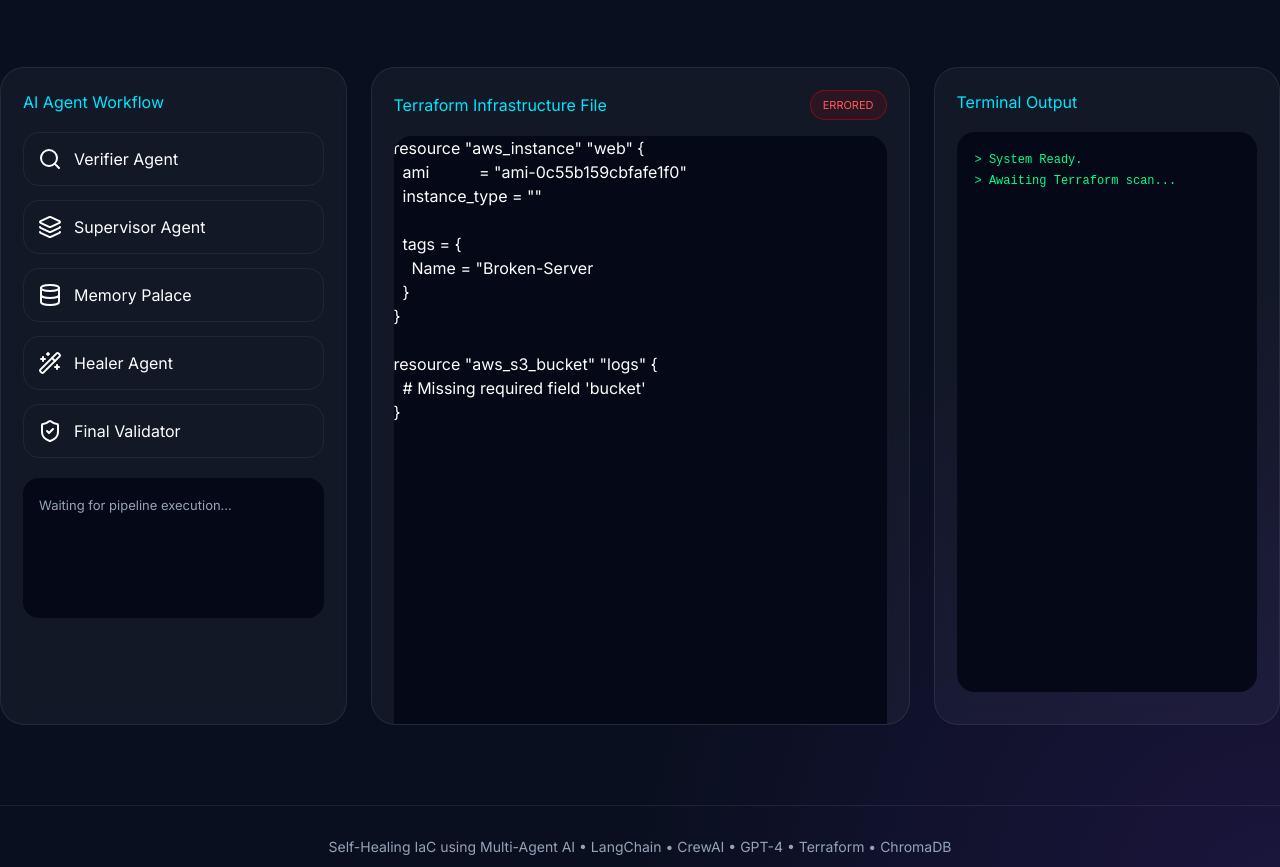
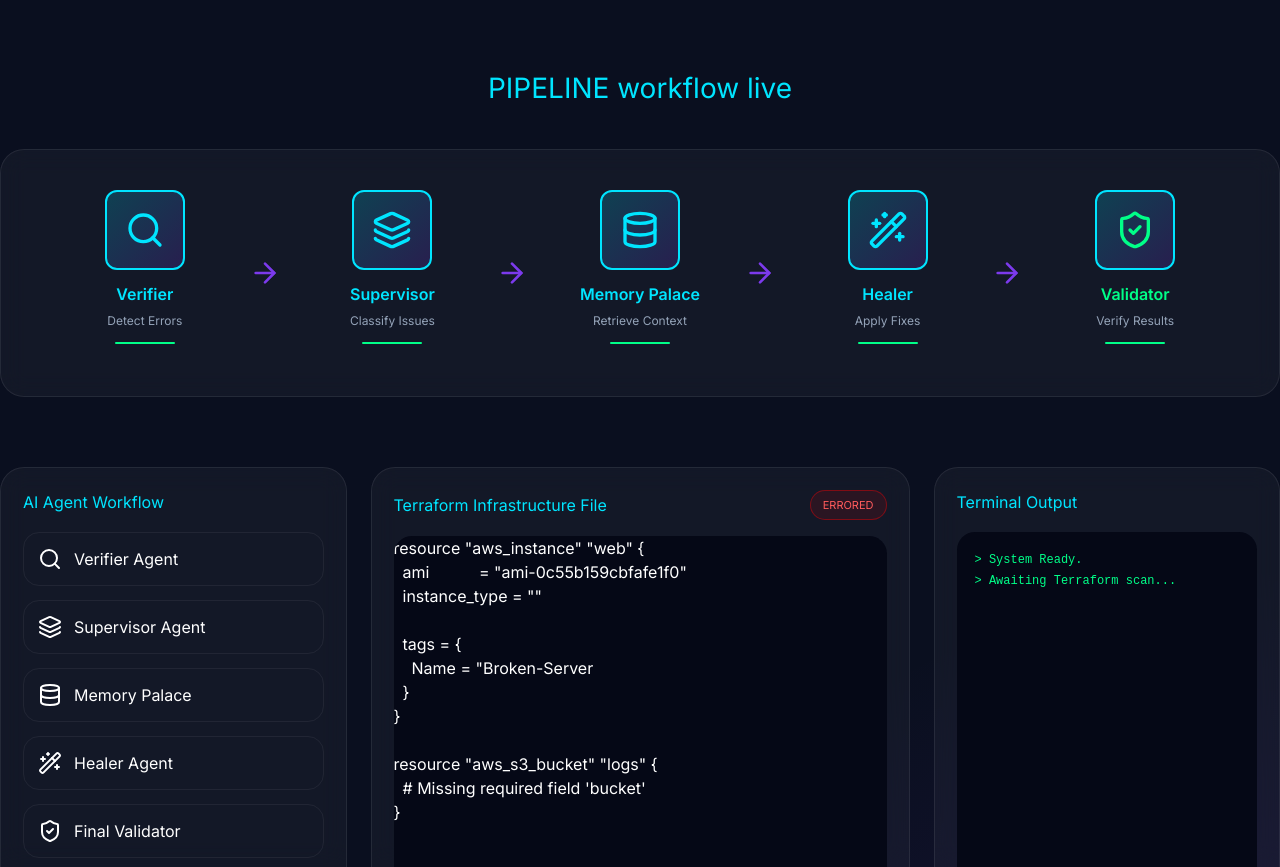
Before and after one commit to KAUSHALK123/Regenesis-Auto-Pipeline-system, a plain HTML site: page index.html in a window 1280 px wide. Shown: the part 847-1714 px from the top of the page. Drawn offline with nearby package versions, Linux system fonts and the light colour scheme.

Commit message:
fix backend

```diff
--- a/index.html
+++ b/index.html
@@ -375,6 +375,89 @@
 
   </div>
 
+  <!-- PIPELINE WORKFLOW SECTION -->
+  <div style="margin-top:70px;margin-bottom:50px;">
+    <h2 style="text-align:center;font-size:28px;margin-bottom:40px;color:#00e5ff;">
+      PIPELINE workflow live
+    </h2>
+
+    <div class="glass" style="padding:40px;overflow-x:auto;">
+      <div style="display:flex;align-items:center;justify-content:space-between;min-width:1000px;position:relative;">
+
+        <!-- Stage 1: Verifier -->
+        <div style="flex:1;text-align:center;position:relative;">
+          <div style="width:80px;height:80px;background:linear-gradient(135deg,rgba(0,229,255,0.2),rgba(124,58,237,0.2));border:2px solid #00e5ff;border-radius:12px;display:flex;align-items:center;justify-content:center;margin:0 auto;margin-bottom:12px;">
+            <i data-lucide="search" style="color:#00e5ff;width:40px;height:40px;"></i>
+          </div>
+          <p style="color:#00e5ff;font-weight:600;margin-bottom:6px;">Verifier</p>
+          <p style="color:#94a3b8;font-size:12px;">Detect Errors</p>
+          <div style="width:60px;height:2px;background:#00ff88;border-radius:1px;margin:12px auto;"></div>
+        </div>
+
+        <!-- Arrow 1 -->
+        <div style="flex:0 0 40px;text-align:center;">
+          <i data-lucide="arrow-right" style="color:#7c3aed;width:32px;height:32px;"></i>
+        </div>
+
+        <!-- Stage 2: Supervisor -->
+        <div style="flex:1;text-align:center;position:relative;">
+          <div style="width:80px;height:80px;background:linear-gradient(135deg,rgba(0,229,255,0.2),rgba(124,58,237,0.2));border:2px solid #00e5ff;border-radius:12px;display:flex;align-items:center;justify-content:center;margin:0 auto;margin-bottom:12px;">
+            <i data-lucide="layers" style="color:#00e5ff;width:40px;height:40px;"></i>
+          </div>
+          <p style="color:#00e5ff;font-weight:600;margin-bottom:6px;">Supervisor</p>
+          <p style="color:#94a3b8;font-size:12px;">Classify Issues</p>
+          <div style="width:60px;height:2px;background:#00ff88;border-radius:1px;margin:12px auto;"></div>
+        </div>
+
+        <!-- Arrow 2 -->
+        <div style="flex:0 0 40px;text-align:center;">
+          <i data-lucide="arrow-right" style="color:#7c3aed;width:32px;height:32px;"></i>
+        </div>
+
+        <!-- Stage 3: Memory Palace -->
+        <div style="flex:1;text-align:center;position:relative;">
+          <div style="width:80px;height:80px;background:linear-gradient(135deg,rgba(0,229,255,0.2),rgba(124,58,237,0.2));border:2px solid #00e5ff;border-radius:12px;display:flex;align-items:center;justify-content:center;margin:0 auto;margin-bottom:12px;">
+            <i data-lucide="database" style="color:#00e5ff;width:40px;height:40px;"></i>
+          </div>
+          <p style="color:#00e5ff;font-weight:600;margin-bottom:6px;">Memory Palace</p>
+          <p style="color:#94a3b8;font-size:12px;">Retrieve Context</p>
+          <div style="width:60px;height:2px;background:#00ff88;border-radius:1px;margin:12px auto;"></div>
+        </div>
+
+        <!-- Arrow 3 -->
+        <div style="flex:0 0 40px;text-align:center;">
+          <i data-lucide="arrow-right" style="color:#7c3aed;width:32px;height:32px;"></i>
+        </div>
+
+        <!-- Stage 4: Healer -->
+        <div style="flex:1;text-align:center;position:relative;">
+          <div style="width:80px;height:80px;background:linear-gradient(135deg,rgba(0,229,255,0.2),rgba(124,58,237,0.2));border:2px solid #00e5ff;border-radius:12px;display:flex;align-items:center;justify-content:center;margin:0 auto;margin-bottom:12px;">
+            <i data-lucide="wand-2" style="color:#00e5ff;width:40px;height:40px;"></i>
+          </div>
+          <p style="color:#00e5ff;font-weight:600;margin-bottom:6px;">Healer</p>
+          <p style="color:#94a3b8;font-size:12px;">Apply Fixes</p>
+          <div style="width:60px;height:2px;background:#00ff88;border-radius:1px;margin:12px auto;"></div>
+        </div>
+
+        <!-- Arrow 4 -->
+        <div style="flex:0 0 40px;text-align:center;">
+          <i data-lucide="arrow-right" style="color:#7c3aed;width:32px;height:32px;"></i>
+        </div>
+
+        <!-- Stage 5: Validator -->
+        <div style="flex:1;text-align:center;position:relative;">
+          <div style="width:80px;height:80px;background:linear-gradient(135deg,rgba(0,229,255,0.2),rgba(124,58,237,0.2));border:2px solid #00e5ff;border-radius:12px;display:flex;align-items:center;justify-content:center;margin:0 auto;margin-bottom:12px;">
+            <i data-lucide="shield-check" style="color:#00ff88;width:40px;height:40px;"></i>
+          </div>
+          <p style="color:#00ff88;font-weight:600;margin-bottom:6px;">Validator</p>
+          <p style="color:#94a3b8;font-size:12px;">Verify Results</p>
+          <div style="width:60px;height:2px;background:#00ff88;border-radius:1px;margin:12px auto;"></div>
+        </div>
+
+      </div>
+    </div>
+  </div>
+
   <div class="dashboard-grid">
 
     <div class="glass panel">
```
